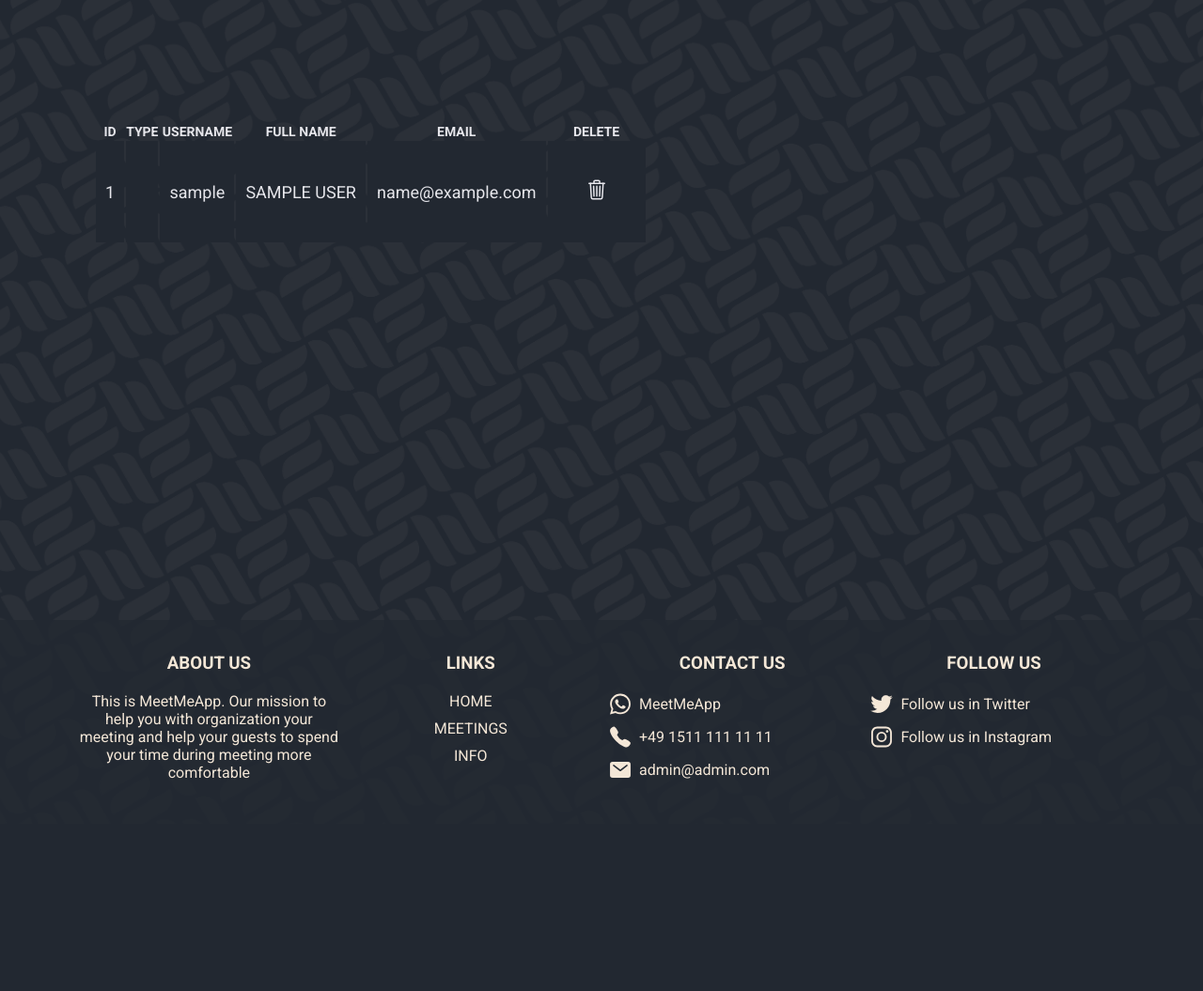
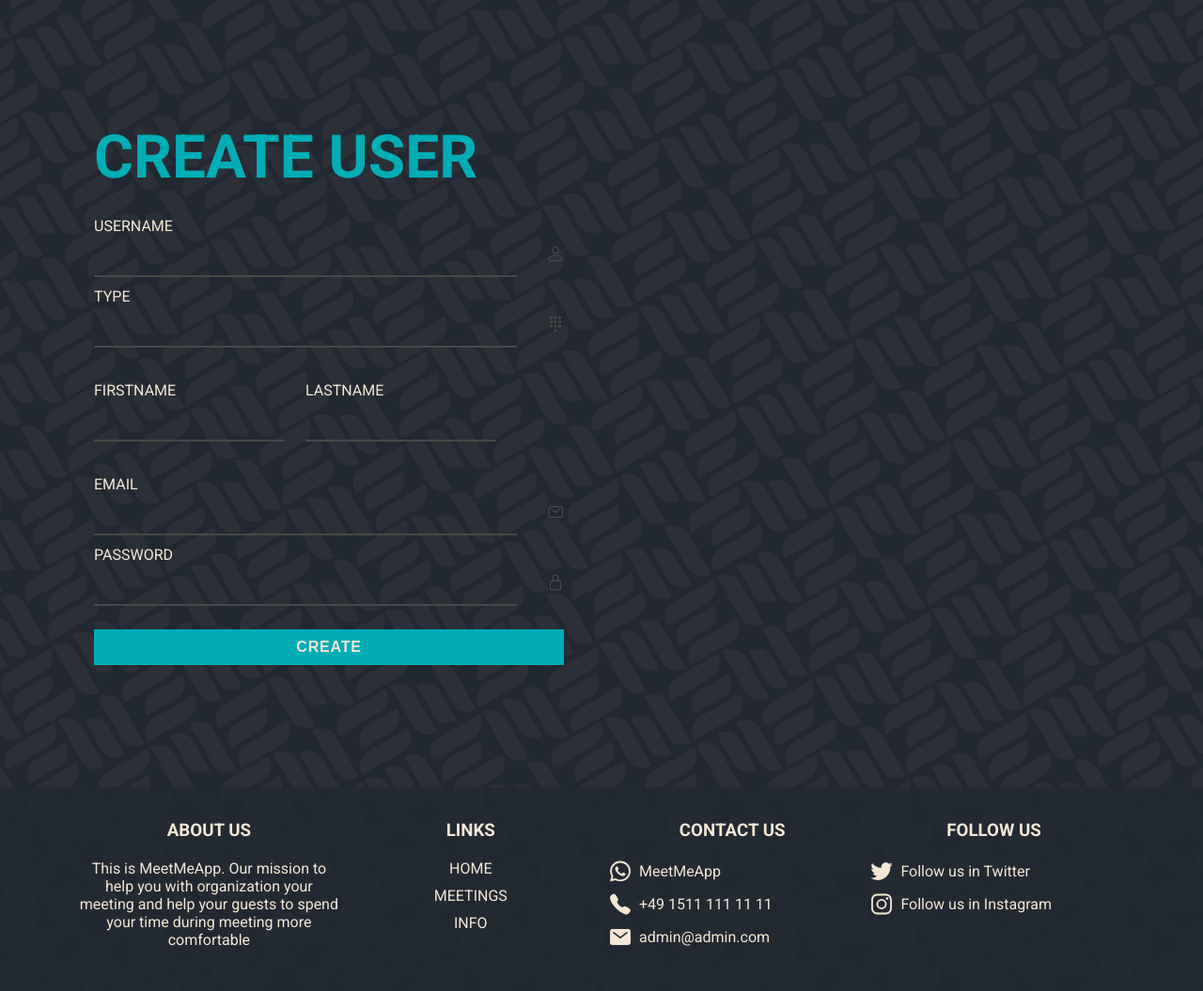
Before and after one commit to Pashatishinin/MeetingApp, a Django app: page /meetme/create_user/ in a window 1280 px wide. Shown: the part 110-1165 px from the top of the page at 94% size. Before the commit the page ends 939 px from the top, so only its background shows below. Run offline with Django 4.2, Linux system fonts and the light colour scheme; the visitor is signed in with stand-in values (Sample User, id 1); data comes from the database, SQL or seed files in the repository; parts of the project's set-up code (start-up, migrations or seed data) failed here and were passed over; some libraries are stand-ins or nearby versions.

Commit message:
create_user

```diff
--- a/meetme/templates/meetme/create_user.html
+++ b/meetme/templates/meetme/create_user.html
@@ -2,15 +2,21 @@
 
 {% block content %}
 
-<div class="form-main">
-    <div class="form_box register">
-        <h1 class="register_title">REGISTER</h1>
+<div class="create_user_content">
+    <div class="form_box create_user_content_box">
+        <h1 >CREATE USER</h1>
         <form method="POST">
             {% csrf_token %}
             <div class="input_box">
                 <input class="register_form_username" type="text" name="username" id="username">
                 <label class="login_info_form" for="username">USERNAME</label>
                 <ion-icon name="person-outline"></ion-icon>
+            </div>
+            <div class="input_box">
+                <input class="login_form_name" type="number" name="type" id="type">
+                <label class="login_info_form" for="type">TYPE</label>
+                <ion-icon name="keypad-outline"></ion-icon>
+
             </div>
             {% if info %}
             <div class="error_info">
@@ -19,7 +25,7 @@
                     Please use another username</span>
             </div>
             {% endif %}
-            <div class="name_box">
+            <div class="create_user_content_name_box name_box">
                 <div class="input_box">
                     <input class="login_form_name" type="text" name="firstname" id="firstname">
                     <label class="login_info_form" for="firstname">FIRSTNAME</label>
@@ -44,7 +50,8 @@
                 <label class="login_info_form" for="password">PASSWORD</label>
                 <ion-icon name="lock-closed-outline"></ion-icon>
             </div>
-            <input class="btn2" type="submit" value="REGISTER">
+            <input class="btn2" type="submit" value="CREATE">
+            </form>
     </div>
 
 </div>
--- a/meetme/templates/meetme/users.html
+++ b/meetme/templates/meetme/users.html
@@ -2,6 +2,10 @@
 {% load static %}
 {% block content %}
 <div class="users_page">
+    <div onclick="location.href='{% url 'create_user' %}'" style="cursor:pointer;" class="add-meeting">
+        <ion-icon name="add-circle-outline"></ion-icon>
+        <p class="add_meeting_title">ADD A NEW USER</p>
+    </div>
     <table>
         <thead>
         <tr>
@@ -10,6 +14,7 @@
             <th scope="col">USERNAME</th>
             <th scope="col">FULL NAME</th>
             <th scope="col">EMAIL</th>
+            <th scope="col">DATE</th>
             <th scope="col">DELETE</th>
         </tr>
     </thead>
@@ -24,9 +29,12 @@
             <td>{{user}}</td>
             <td>{{user.first_name|upper}} {{user.last_name|upper}}</td>
             <td>{{user.email}}</td>
+            <td>{{user.date_joined}}</td>
+
 
             <td>
                 <a href="{% url 'delete' user.id%}"><ion-icon name="trash-outline"></ion-icon></a>
+                <a href="{% url 'user-update' user.id%}"><ion-icon name="create-outline"></ion-icon></a>
             </td>
         </tr>
 <!--        <h4 class="users_list_box_nickname">{{user}}</h4>-->
--- a/meetme/urls.py
+++ b/meetme/urls.py
@@ -35,5 +35,6 @@
     # USERS VIEW
     path('users/', views.users_view, name="users"),
     path('delete/<int:id>', views.delete_view, name="delete"),
-    path('create_user/', views.users_view, name="create_user"),
+    path('create_user/', views.register_page, name="create_user"),
+    path('user-update/<int:pk>/', views.update_user_view, name="user-update"),
     ]
--- a/meetme/views.py
+++ b/meetme/views.py
@@ -21,7 +21,7 @@
 
 from .models import Meeting, MeetingHistory
 
-from .forms import NewMeetingForm, SearchForm
+from .forms import NewMeetingForm, SearchForm, RegisterForm
 
 """""""""""""""""""""""""""""""""
 HOME PAGE
@@ -87,17 +87,22 @@
                 my_user.last_name = last_name
                 my_user.type = user_type
                 my_user.save()
-                user = authenticate(request, username=user_name, password=password)
-                if user is not None:
-                    login(request, user)
-                return redirect('meetings')
+                if request.user.is_superuser:
+                    return redirect('users')
+                else:
+                    user = authenticate(request, username=user_name, password=password)
+                    if user is not None:
+                        login(request, user)
+
+                    return redirect('meetings')
 
             else:
                 return redirect('register')
 
         except IntegrityError as e:
             return render(request, "meetme/register.html", {"info": e, "username" : user_name})
-
+    if request.user.is_superuser:
+        return render(request, "meetme/create_user.html")
     return render(request, "meetme/register.html")
 
 
@@ -235,7 +240,7 @@
 def users_view(request):
 
     if request.user.is_superuser:
-        users = User.objects.all()
+        users = User.objects.all().order_by('-date_joined')
         return render(request, "meetme/users.html", {"users": users})
 
     else:
@@ -246,3 +251,13 @@
     dele = User.objects.get(id=id)
     dele.delete()
     return redirect('users')
+
+
+def update_user_view(request, pk):
+    user = User.objects.get(id=pk)
+    if request.method == 'POST':
+        form = RegisterForm(request.POST, instance=user)
+    else:
+        form = RegisterForm(instance=user)
+
+    return render(request, 'meetme/create_user.html', {'form': form})
--- a/static/meetme/css/main.css
+++ b/static/meetme/css/main.css
@@ -1126,3 +1126,39 @@
     }
 
     /****************/
+
+
+/******** [ CREATE_USER ] ********/
+
+.create_user_content {
+    text-align: left;
+    padding: 100px 100px;
+}
+
+.create_user_content_box h1 {
+    font-size: 64px;
+    color: #00adb5;
+    text-align: left;
+    margin-bottom: 40px;
+}
+
+.create_user_content_box form {
+    width: 500px;
+}
+
+.create_user_content_name_box {
+    width: 450px;
+}
+
+.create_user_content_type_box {
+    width: 300px;
+}
+
+.create_user_content_box input, .create_user_content_box label{
+    color: #F4E7D7;
+}
+
+.create_user_content_box input:focus ~ label,
+.create_user_content_box input:valid ~ label{
+    color: #F4E7D7;
+}
```
Also changed, not shown: meetme/forms.py (+1 -44 lines).
